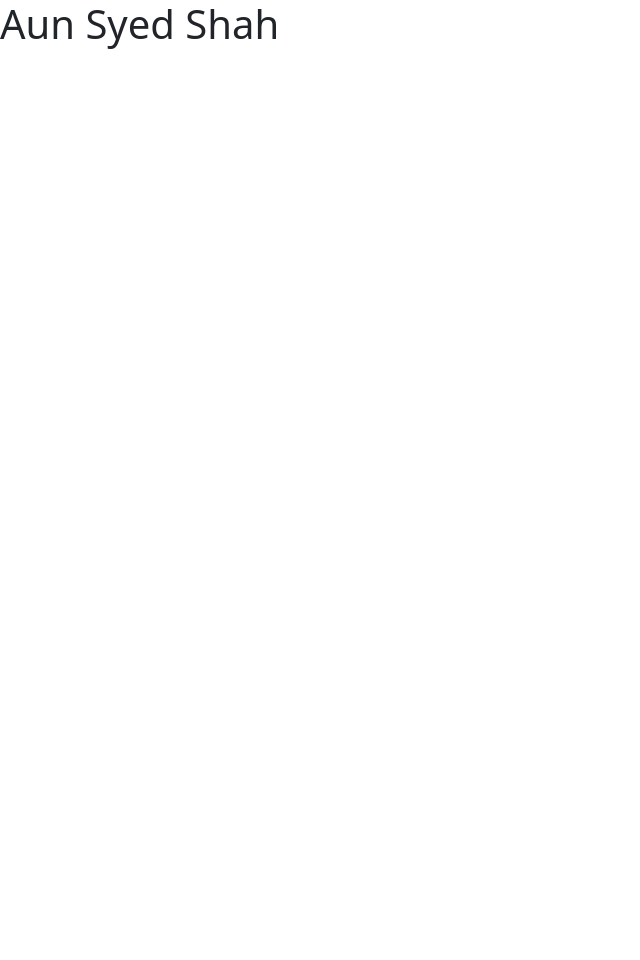
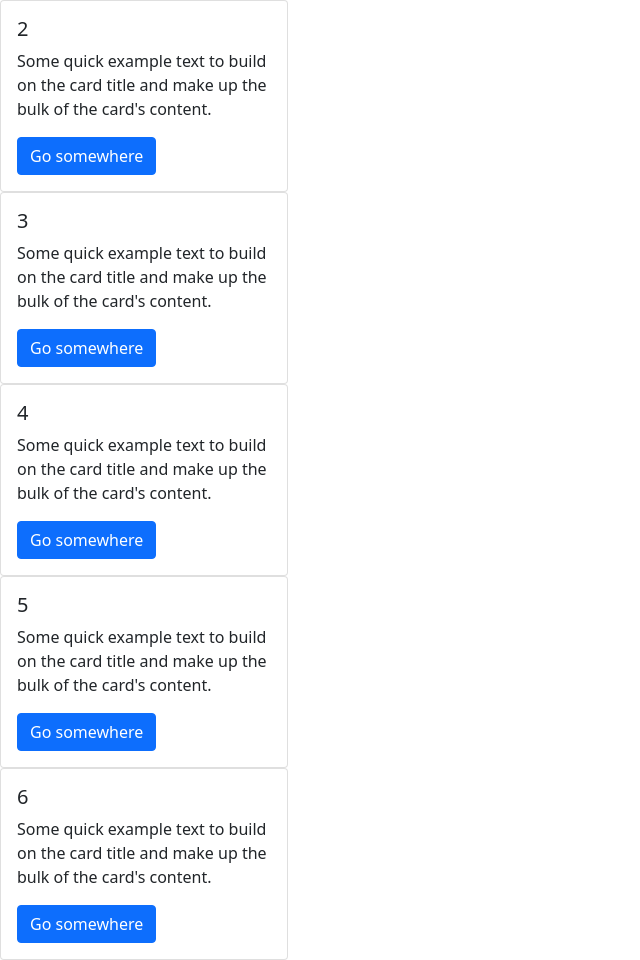
Before and after one commit to AunSyedShah/flaskPractice, a Flask app: page / in a window 1280 px wide. Shown: the whole page, without its empty margins (0-640 px from the left). Before the commit the page ends 49 px from the top, so only its background shows below. Run offline with Flask 2, Linux system fonts and the light colour scheme.

```diff
--- a/app.py
+++ b/app.py
@@ -12,7 +12,11 @@ def home():
     """
     home route
     """
-    return render_template("base.html")
+    numbers_list = [2, 3, 4, 5, 6]
+    context = {
+        "numbers": numbers_list
+    }
+    return render_template("base.html", context=context)
 
 
 # statring point of app
--- a/templates/base.html
+++ b/templates/base.html
@@ -1,22 +1,35 @@
 <!doctype html>
 <html lang="en">
+
 <head>
   <!-- Required meta tags -->
   <meta charset="utf-8">
   <meta name="viewport" content="width=device-width, initial-scale=1">
 
   <!-- Bootstrap CSS -->
-    <link href="https://cdn.jsdelivr.net/npm/bootstrap@5.0.0-beta1/dist/css/bootstrap.min.css" rel="stylesheet" integrity="sha384-giJF6kkoqNQ00vy+HMDP7azOuL0xtbfIcaT9wjKHr8RbDVddVHyTfAAsrekwKmP1" crossorigin="anonymous">
+  <link href="https://cdn.jsdelivr.net/npm/bootstrap@5.0.0-beta1/dist/css/bootstrap.min.css" rel="stylesheet"
+    integrity="sha384-giJF6kkoqNQ00vy+HMDP7azOuL0xtbfIcaT9wjKHr8RbDVddVHyTfAAsrekwKmP1" crossorigin="anonymous">
 
   <title>Aun Syed Shah</title>
 </head>
+
 <body>
-    <h1>Aun Syed Shah</h1>
-
+  {% for number in context["numbers"] %}
+  <div class="card" style="width: 18rem;">
+    <div class="card-body">
+      <h5 class="card-title">{{ number }}</h5>
+      <p class="card-text">Some quick example text to build on the card title and make up the bulk of the card's
+        content.</p>
+      <a href="#" class="btn btn-primary">Go somewhere</a>
+    </div>
+  </div>
+  {% endfor %}
   <!-- Optional JavaScript; choose one of the two! -->
 
   <!-- Option 1: Bootstrap Bundle with Popper -->
-    <script src="https://cdn.jsdelivr.net/npm/bootstrap@5.0.0-beta1/dist/js/bootstrap.bundle.min.js" integrity="sha384-ygbV9kiqUc6oa4msXn9868pTtWMgiQaeYH7/t7LECLbyPA2x65Kgf80OJFdroafW" crossorigin="anonymous"></script>
+  <script src="https://cdn.jsdelivr.net/npm/bootstrap@5.0.0-beta1/dist/js/bootstrap.bundle.min.js"
+    integrity="sha384-ygbV9kiqUc6oa4msXn9868pTtWMgiQaeYH7/t7LECLbyPA2x65Kgf80OJFdroafW"
+    crossorigin="anonymous"></script>
 
   <!-- Option 2: Separate Popper and Bootstrap JS -->
   <!--
@@ -24,4 +37,5 @@
     <script src="https://cdn.jsdelivr.net/npm/bootstrap@5.0.0-beta1/dist/js/bootstrap.min.js" integrity="sha384-pQQkAEnwaBkjpqZ8RU1fF1AKtTcHJwFl3pblpTlHXybJjHpMYo79HY3hIi4NKxyj" crossorigin="anonymous"></script>
     -->
 </body>
+
 </html>
```
Also changed, not shown: 1 other file. Lines whose indentation alone changed are shown as unchanged.
